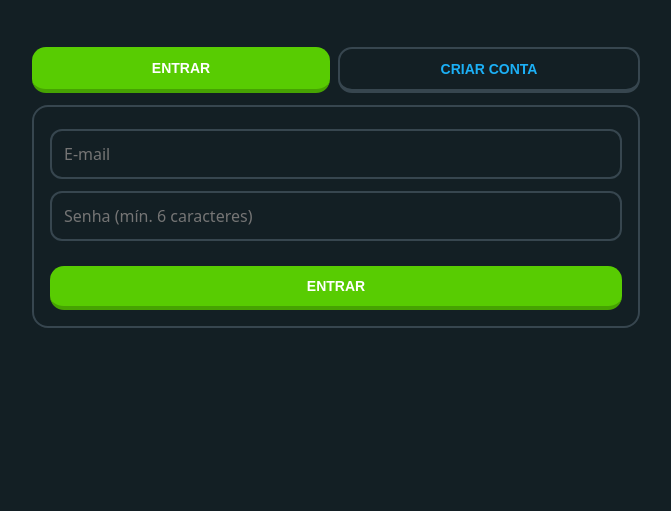
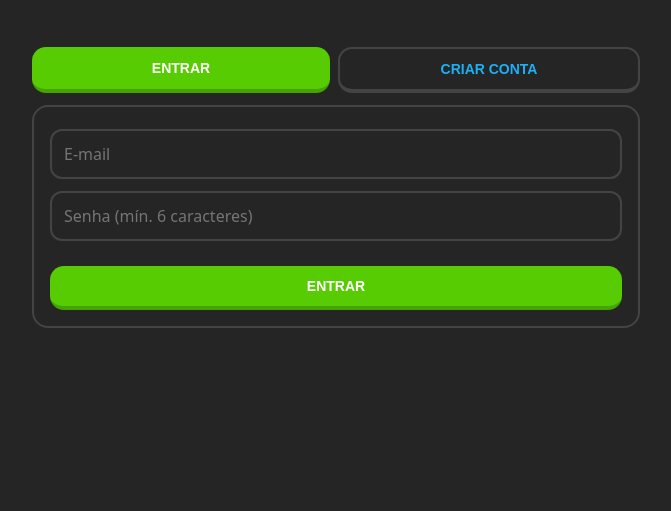
Before and after one commit to GabrielAlbSilv/Dragnix---TCC, a website: page public/index.html in a window 1280 px wide. Shown: the part 289-800 px from the top of the page, without its empty margins (304-975 px from the left). Drawn offline with Linux system fonts and the dark colour scheme.

Commit message:
commit x7

```diff
--- a/public/css/style.css
+++ b/public/css/style.css
@@ -1,9 +1,9 @@
 :root {
     --g: #58cc02;
     --gd: #46a302;
-    --bg: #fff;
+    --bg: #f2f2f2;
     --fg: #3c3c3c;
-    --bd: #e5e5e5;
+    --bd: #d6d6d6;
     --mut: #777;
     --red: #ff4b4b;
     --blue: #1cb0f6;
@@ -11,9 +11,9 @@
 
 @media (prefers-color-scheme: dark) {
     :root {
-        --bg: #131f24;
+        --bg: #252525;
         --fg: #f1f7fb;
-        --bd: #37464f;
+        --bd: #444;
         --mut: #9fb0b9;
     }
 }
```
Also changed, not shown: README.md.
